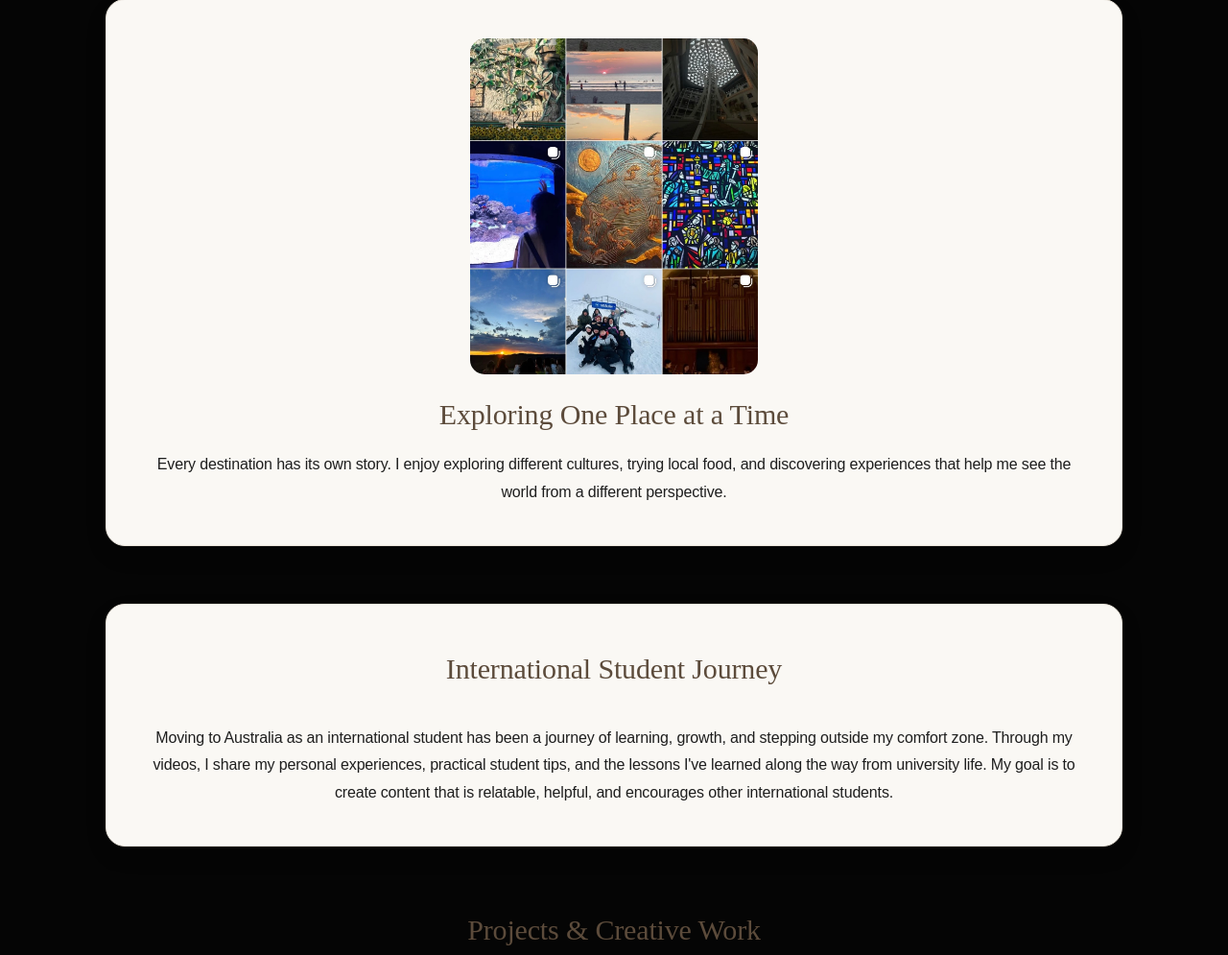
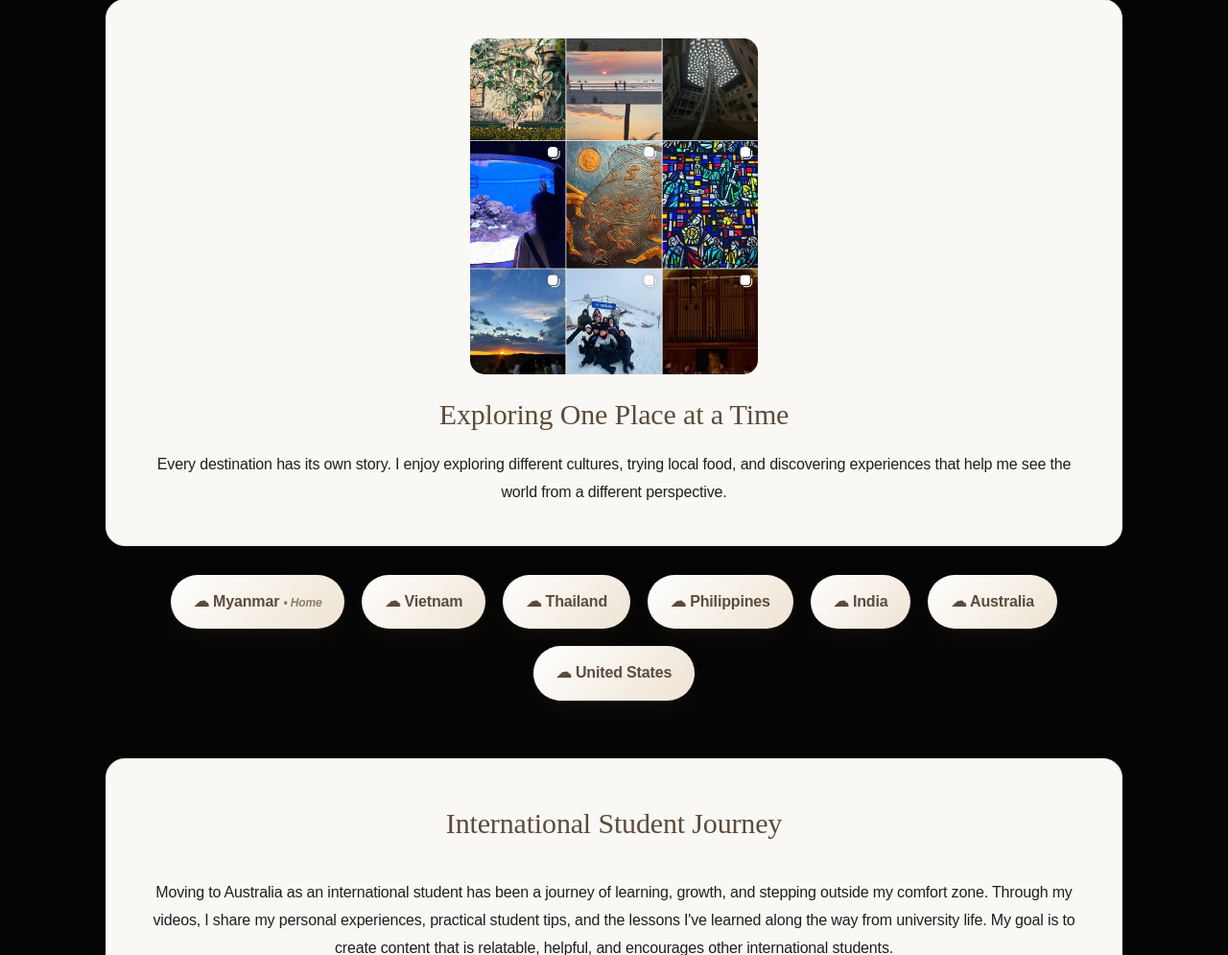
Before and after one commit to po-12365/thet-loon-po-portfolio, a Django app: page / in a window 1280 px wide. Shown: the part 2468-3463 px from the top of the page at 96% size. Run offline with Django 5.2, Linux system fonts and the light colour scheme.

Commit message:
Add cloud style travel journey section

```diff
--- a/portfolio/templates/portfolio/home.html
+++ b/portfolio/templates/portfolio/home.html
@@ -1169,6 +1169,68 @@ backdrop-filter:blur(10px);
 
 }
 
+.country-clouds{
+
+display:flex;
+flex-wrap:wrap;
+justify-content:center;
+gap:18px;
+
+margin-top:30px;
+
+}
+
+
+.country-clouds span{
+
+padding:14px 24px;
+
+border-radius:50px;
+
+background:
+linear-gradient(
+135deg,
+#ffffff,
+#eee3d3
+);
+
+color:#5C4B3B;
+
+font-weight:600;
+
+box-shadow:
+0 10px 25px rgba(92,75,59,.12);
+
+transition:.4s;
+
+}
+
+
+.country-clouds span:hover{
+
+transform:translateY(-8px);
+
+background:
+linear-gradient(
+135deg,
+#dcecf5,
+#f3e4cf
+);
+
+}
+
+
+.country-clouds small{
+
+font-size:12px;
+
+color:#8a7b68;
+
+font-style:italic;
+
+}
+
+
 </style>
 
 </head>
@@ -1312,7 +1374,18 @@ see the world from a different perspective.
 
     </div>
 
-
+<div class="country-clouds">
+
+    <span>☁ Myanmar <small>• Home</small></span>
+    <span>☁ Vietnam</span>
+    <span>☁ Thailand</span>
+    <span>☁ Philippines</span>
+
+    <span>☁ India</span>
+    <span>☁ Australia</span>
+    <span>☁ United States</span>
+
+</div>
 
 
 
```
